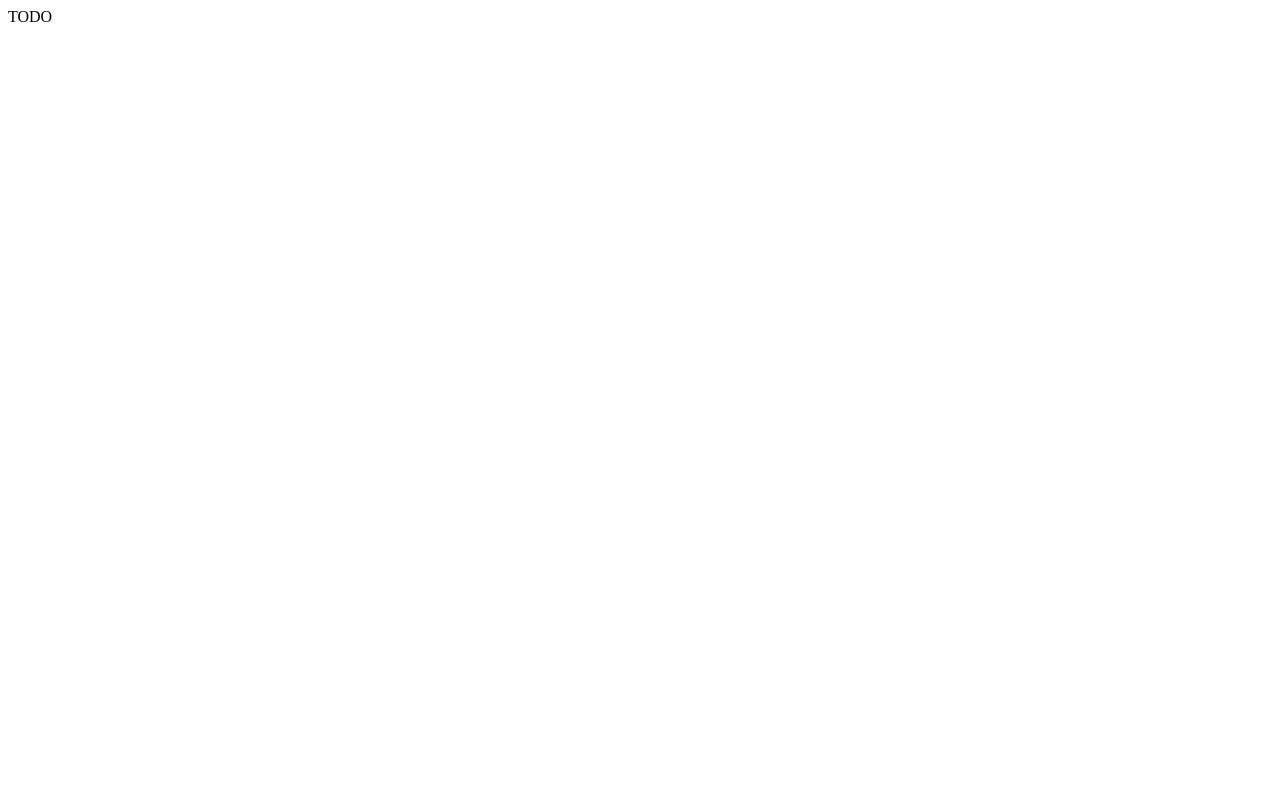
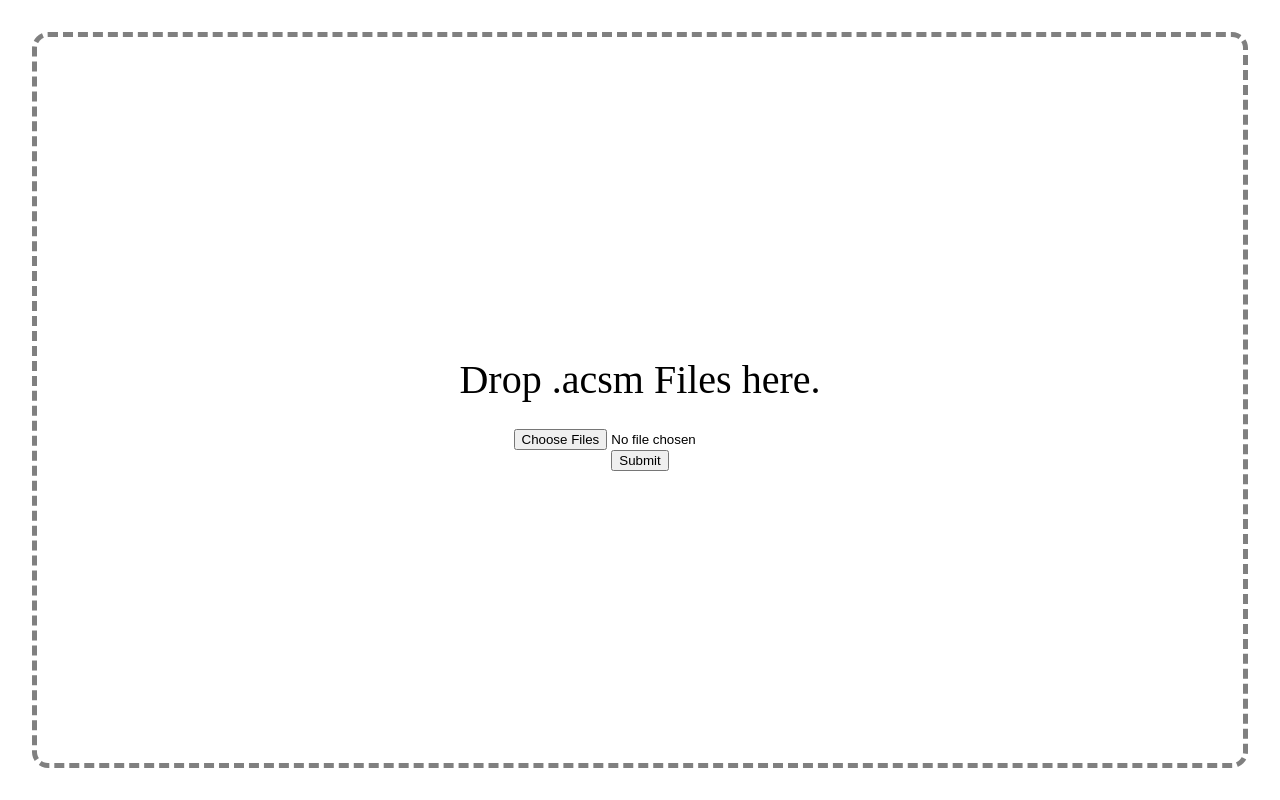
Before and after one commit to kvkln/libgourou-wrapper, a plain HTML site: page index.html in a window 1280 px wide. Drawn offline with Linux system fonts and the light colour scheme.

Commit message:
init webapp

```diff
--- a/index.html
+++ b/index.html
@@ -1 +1,73 @@
-TODO
+<!DOCTYPE html>
+<html lang="en">
+<head>
+    <meta charset="UTF-8">
+    <meta name="viewport" content="width=device-width, initial-scale=1.0">
+    <title>Document</title>
+    <style>
+
+        * {
+            box-sizing: border-box;
+        }
+
+        body {
+            display: flex;
+            flex-direction: column;
+            align-items: center;
+            justify-content: center;
+            height: calc(100vh - 4em);
+            margin: 2em;
+            padding: 0;
+            border: 5px dashed gray;
+            border-radius: 1em;
+        }
+
+        body.dragover {
+            background-color: black;
+        }
+
+        body h1 {
+            font-size: 30pt;
+            font-weight: normal;
+        }
+
+    </style>
+</head>
+<body
+    ondrop="dropHandler(event)"
+    ondragover="dragoverHandler(event)"
+    >
+    <script>
+        function dragoverHandler(ev) {
+            ev.preventDefault();
+            ev.dataTransfer.dropEffect = "move";
+        }
+        function dropHandler(ev) {
+            // Prevent default behavior (Prevent file from being opened)
+            ev.preventDefault();
+
+            if (ev.dataTransfer.files.length != 0) {
+                const input = document.getElementById("fileinput")
+                let dt = new DataTransfer();
+                for (const file of input.files) dt.items.add(file)
+                for (const file of ev.dataTransfer.files) dt.items.add(file)
+                input.files = dt.files
+            }
+        }
+        function submit() {
+            for (const file of input.files) {
+                formData = new FormData()
+                formData.append("file", file);
+                fetch("/convert", {
+                    method: 'post',
+                    body: formData,
+                });
+            }
+        }
+    </script>
+
+    <h1>Drop .acsm Files here.</h1>
+    <input type="file" id="fileinput" multiple />
+    <input type="button" onclick="submit" value="Submit"/>
+</body>
+</html>
```
